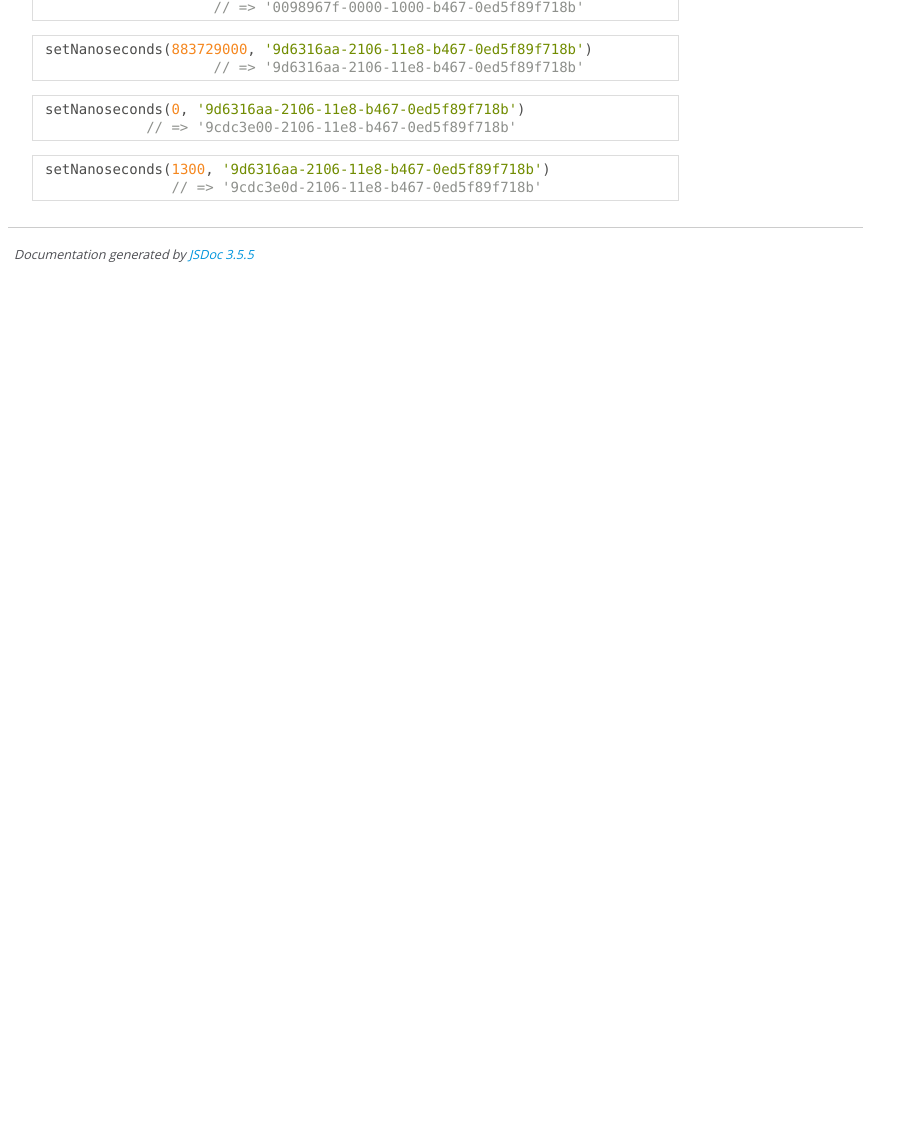
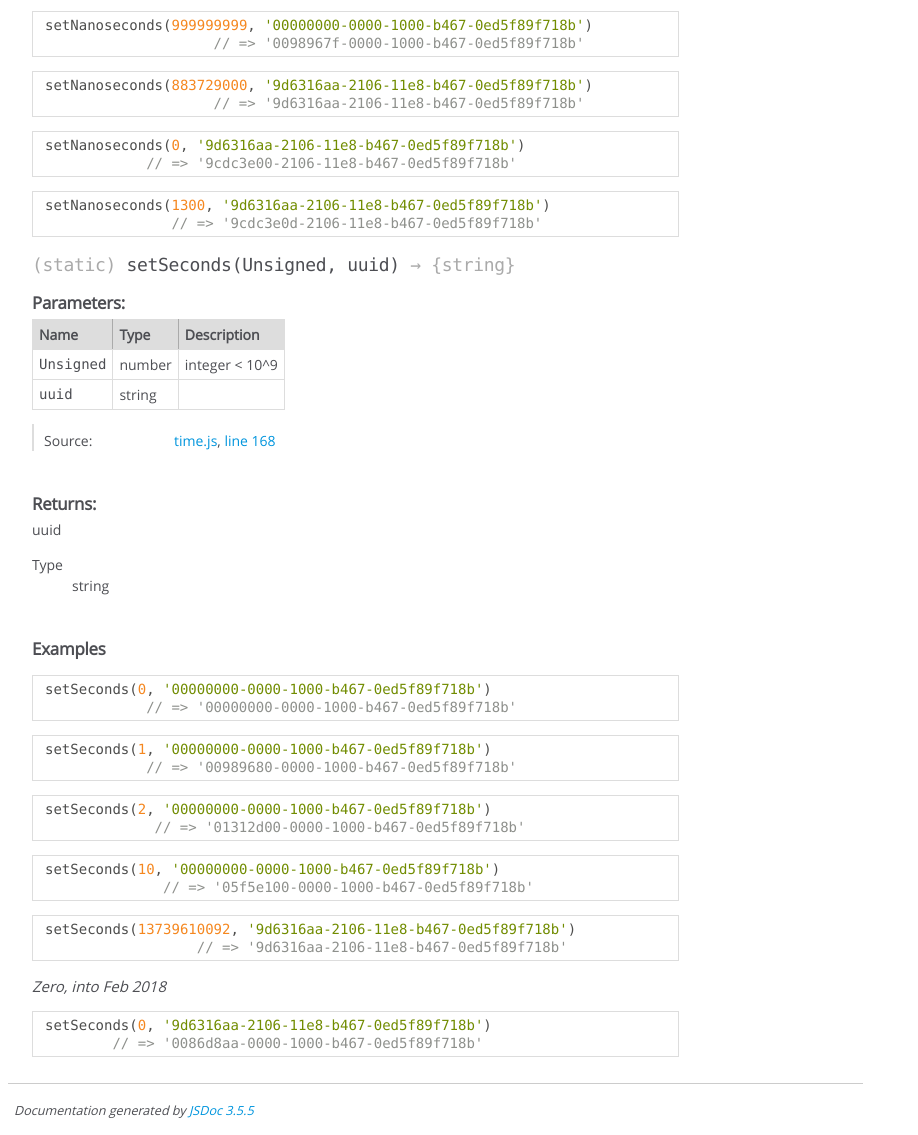
Before and after one commit to aaronjameslang/uncoined, a website: page docs/module-lens_time.html in a window 1280 px wide. Shown: the part 3165-4300 px from the top of the page, without its empty margins (0-918 px from the left). Before the commit the page ends 3444 px from the top, so only its background shows below. Drawn offline with Linux system fonts and the light colour scheme.

Commit message:
Add setSeconds

```diff
--- a/docs/module-lens_time.html
+++ b/docs/module-lens_time.html
@@ -504,6 +504,8 @@
 
     <pre class="prettyprint"><code>getSeconds('00000000-0000-1001-b467-0ed5f89f718b') // => 28147497</code></pre>
 
+        <p class="code-caption"> Feb 2018 </p>
+
     <pre class="prettyprint"><code>getSeconds('9d6316aa-2106-11e8-b467-0ed5f89f718b') // => 13739610092</code></pre>
 
         <p class="code-caption"> Max ticks </p>
@@ -727,6 +729,205 @@
 
 
 
+    <h4 class="name" id=".setSeconds"><span class="type-signature">(static) </span>setSeconds<span class="signature">(Unsigned, uuid)</span><span class="type-signature"> &rarr; {string}</span></h4>
+
+
+
+
+
+
+
+
+
+
+
+
+
+
+    <h5>Parameters:</h5>
+
+
+<table class="params">
+    <thead>
+    <tr>
+
+        <th>Name</th>
+
+
+        <th>Type</th>
+
+
+
+
+
+        <th class="last">Description</th>
+    </tr>
+    </thead>
+
+    <tbody>
+
+
+        <tr>
+
+                <td class="name"><code>Unsigned</code></td>
+
+
+            <td class="type">
+
+
+<span class="param-type">number</span>
+
+
+
+            </td>
+
+
+
+
+
+            <td class="description last">integer < 10^9</td>
+        </tr>
+
+
+
+        <tr>
+
+                <td class="name"><code>uuid</code></td>
+
+
+            <td class="type">
+
+
+<span class="param-type">string</span>
+
+
+
+            </td>
+
+
+
+
+
+            <td class="description last"></td>
+        </tr>
+
+
+    </tbody>
+</table>
+
+
+
+
+
+
+<dl class="details">
+
+
+
+
+
+
+
+
+
+
+
+
+
+
+
+
+
+
+
+
+
+
+
+
+
+
+    <dt class="tag-source">Source:</dt>
+    <dd class="tag-source"><ul class="dummy"><li>
+        <a href="time.js.html">time.js</a>, <a href="time.js.html#line168">line 168</a>
+    </li></ul></dd>
+
+
+
+
+
+
+
+</dl>
+
+
+
+
+
+
+
+
+
+
+
+
+
+<h5>Returns:</h5>
+
+
+<div class="param-desc">
+    uuid
+</div>
+
+
+
+<dl>
+    <dt>
+        Type
+    </dt>
+    <dd>
+
+<span class="param-type">string</span>
+
+
+    </dd>
+</dl>
+
+
+
+
+
+
+    <h5>Examples</h5>
+
+    <pre class="prettyprint"><code>setSeconds(0, '00000000-0000-1000-b467-0ed5f89f718b')
+            // => '00000000-0000-1000-b467-0ed5f89f718b'</code></pre>
+
+    <pre class="prettyprint"><code>setSeconds(1, '00000000-0000-1000-b467-0ed5f89f718b')
+            // => '00989680-0000-1000-b467-0ed5f89f718b'</code></pre>
+
+    <pre class="prettyprint"><code>setSeconds(2, '00000000-0000-1000-b467-0ed5f89f718b')
+             // => '01312d00-0000-1000-b467-0ed5f89f718b'</code></pre>
+
+    <pre class="prettyprint"><code>setSeconds(10, '00000000-0000-1000-b467-0ed5f89f718b')
+              // => '05f5e100-0000-1000-b467-0ed5f89f718b'</code></pre>
+
+    <pre class="prettyprint"><code>setSeconds(13739610092, '9d6316aa-2106-11e8-b467-0ed5f89f718b')
+                  // => '9d6316aa-2106-11e8-b467-0ed5f89f718b'</code></pre>
+
+        <p class="code-caption"> Zero, into Feb 2018 </p>
+
+    <pre class="prettyprint"><code>setSeconds(0, '9d6316aa-2106-11e8-b467-0ed5f89f718b')
+        // => '0086d8aa-0000-1000-b467-0ed5f89f718b'</code></pre>
+
+
+
+
+
+
+
+
+
 </article>
 
 </section>
```
Also changed, not shown: docs/time.js.html (+29 -47 lines), src/lens/time.js (+29 -47 lines).
